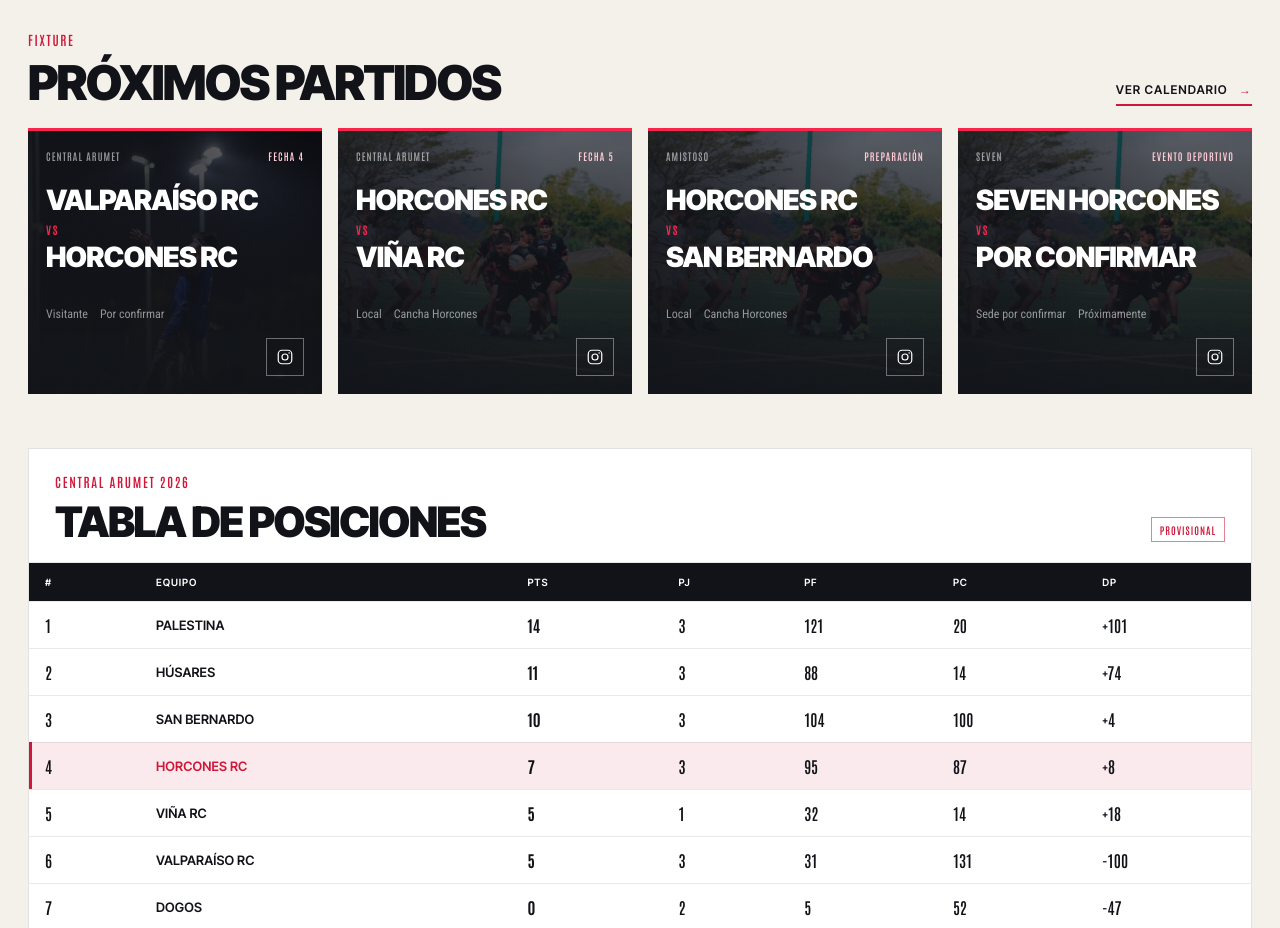
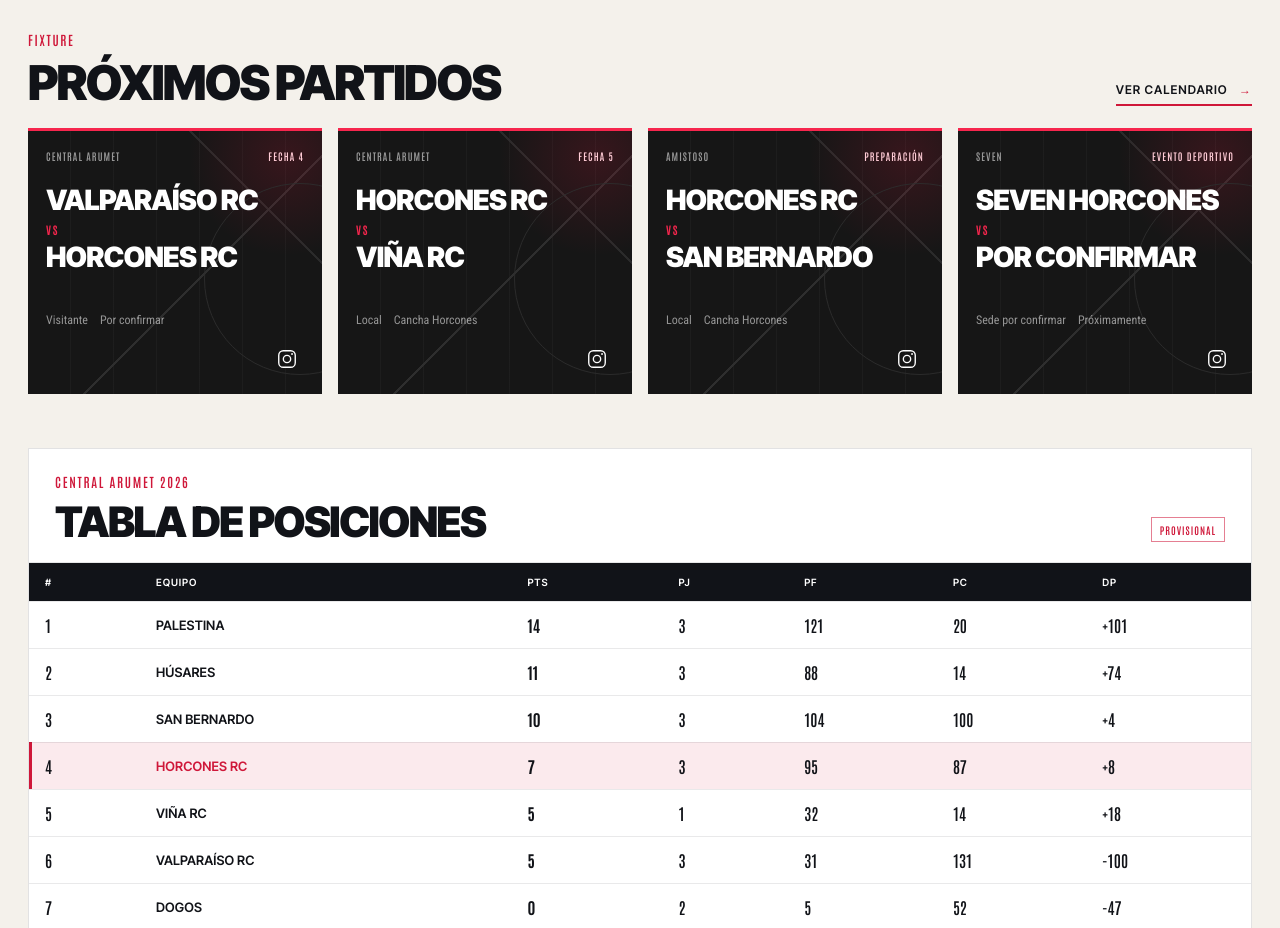
Before and after one commit to abyssiagency-rmc/horcones-site, an Astro site: page / in a window 1280 px wide. Shown: the part 1380-2308 px from the top of the page. Built offline with nearby package versions, Linux system fonts and the light colour scheme; Astro itself is replaced by a stand-in of ours.

Commit message:
fix(site): fondos abstractos e icono limpio de Instagram

```diff
--- a/src/components/FixtureExtension.astro
+++ b/src/components/FixtureExtension.astro
@@ -9,7 +9,6 @@ const fixtures = [
     visita: "Horcones RC",
     condicion: "Visitante",
     sede: "Por confirmar",
-    imagen: "/images/hero/hero-night.jpg",
     href: instagram,
   },
   {
@@ -19,7 +18,6 @@ const fixtures = [
     visita: "Viña RC",
     condicion: "Local",
     sede: "Cancha Horcones",
-    imagen: "/images/hero/hero-match.jpg",
     href: instagram,
   },
   {
@@ -29,7 +27,6 @@ const fixtures = [
     visita: "San Bernardo",
     condicion: "Local",
     sede: "Cancha Horcones",
-    imagen: "/images/hero/hero-match.jpg",
     href: instagram,
   },
   {
@@ -39,7 +36,6 @@ const fixtures = [
     visita: "Por confirmar",
     condicion: "Sede por confirmar",
     sede: "Próximamente",
-    imagen: "/images/hero/hero-match.jpg",
     href: instagram,
   },
 ];
@@ -69,7 +65,6 @@ const tabla = [
   <div class="fixture-grid">
     {fixtures.map((partido) => (
       <article class="fixture-card">
-        <img class="fixture-bg" src={partido.imagen} alt="" aria-hidden="true" loading="lazy" />
         <div class="fixture-top">
           <span>{partido.competicion}</span>
           <span class="fixture-date">{partido.fecha}</span>
--- a/src/styles/global.css
+++ b/src/styles/global.css
@@ -705,30 +705,33 @@ img { display: block; max-width: 100%; }
   min-height: 266px;
   padding: 18px;
   overflow: hidden;
-  background: #121419;
+  background: #161616;
   color: var(--white);
   border-top: 3px solid var(--red-bright);
-}
-.fixture-bg {
-  position: absolute;
-  inset: 0;
-  z-index: 0;
-  width: 100%;
-  height: 100%;
-  object-fit: cover;
-  opacity: 0.42;
-  transition: transform 600ms ease, opacity 600ms ease;
 }
 .fixture-card::before {
   content: "";
   position: absolute;
   inset: 0;
-  z-index: 1;
+  z-index: 0;
   background:
-    linear-gradient(0deg, rgba(18, 20, 25, 0.96) 0%, rgba(18, 20, 25, 0.5) 68%, rgba(18, 20, 25, 0.18) 100%),
-    linear-gradient(90deg, rgba(18, 20, 25, 0.7), transparent 70%);
+    radial-gradient(circle at 88% 10%, rgba(207, 23, 57, 0.18), transparent 28%),
+    linear-gradient(135deg, transparent 0 57%, #2e2e2e 57% 57.5%, transparent 57.5%),
+    linear-gradient(45deg, transparent 0 76%, rgba(46, 46, 46, 0.85) 76% 76.5%, transparent 76.5%),
+    repeating-linear-gradient(90deg, transparent 0 42px, rgba(46, 46, 46, 0.3) 42px 43px);
 }
-.fixture-card:hover .fixture-bg { transform: scale(1.04); opacity: 0.52; }
+.fixture-card::after {
+  content: "";
+  position: absolute;
+  top: 52px;
+  right: -74px;
+  z-index: 0;
+  width: 190px;
+  height: 190px;
+  border: 1px solid #2e2e2e;
+  border-radius: 50%;
+  opacity: 0.9;
+}
 .fixture-top,
 .fixture-matchup,
 .fixture-meta,
@@ -784,24 +787,27 @@ img { display: block; max-width: 100%; }
   align-items: center;
   justify-content: center;
   align-self: flex-end;
-  width: 38px;
-  height: 38px;
-  margin-top: 16px;
-  border: 1px solid rgba(255, 255, 255, 0.38);
+  width: 34px;
+  height: 34px;
+  margin-top: 14px;
+  padding: 6px;
   color: var(--white);
   text-decoration: none;
-  transition: background 180ms ease, border-color 180ms ease;
 }
 .fixture-social svg {
-  width: 18px;
-  height: 18px;
+  width: 22px;
+  height: 22px;
   fill: none;
   stroke: currentColor;
-  stroke-width: 1.6;
+  stroke-width: 1.5;
   stroke-linecap: round;
   stroke-linejoin: round;
+  transition: color 180ms ease, transform 180ms ease;
 }
-.fixture-social:hover { background: var(--red); border-color: var(--red); }
+.fixture-social:hover svg {
+  color: var(--red-bright);
+  transform: scale(1.1);
+}
 
 .standings {
   margin-top: 54px;
```
